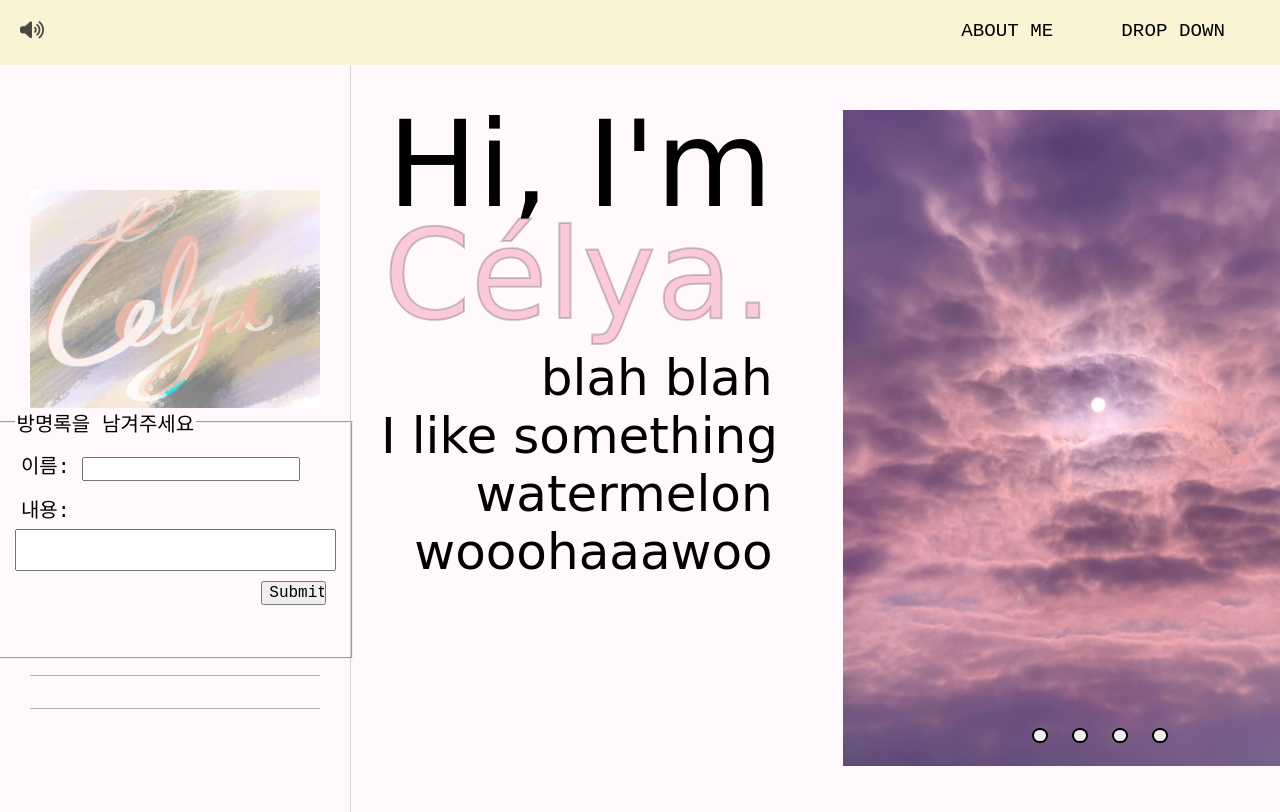
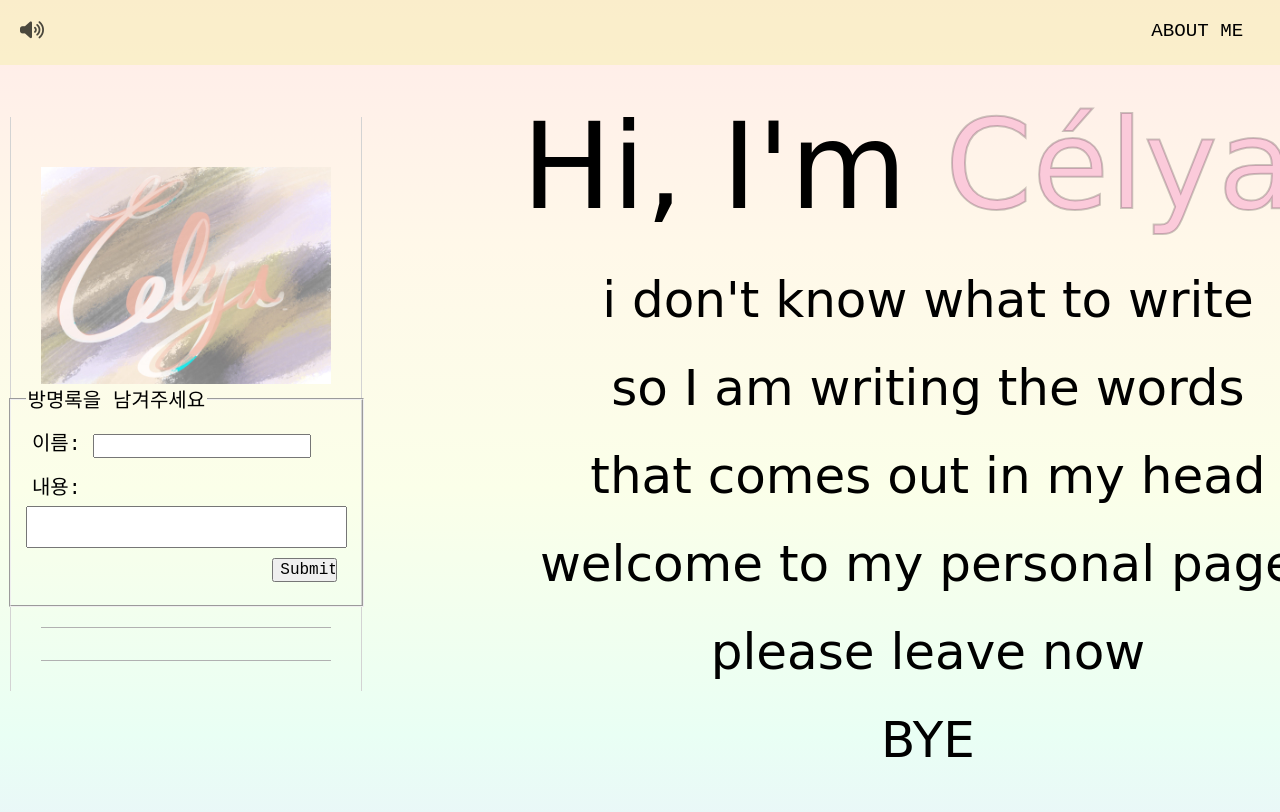
Before and after one commit to yjc3345/pi-study, a plain HTML site: page mypage/index.html in a window 1280 px wide. Shown: the top 812 px of the page. Drawn offline with Linux system fonts and the light colour scheme; a web font is replaced by a local one.

Commit message:
어쩌면 난 천재가 아닐까

```diff
--- a/mypage/carousel.css
+++ b/mypage/carousel.css
@@ -30,6 +30,6 @@
 	margin: 0 10px;
 }
 .introCarousel {
-	width: 40%;
-	margin-left: 50px;
+	width: 50%;
+	align-self: center;
 }
--- a/mypage/index.css
+++ b/mypage/index.css
@@ -1,8 +1,17 @@
 body {
 	margin: 0;
-	background-color: rgb(255, 249, 253);
 	width: 1470px;
+	height: 1470px;
 	overflow: scroll;
+	background: linear-gradient(
+		rgb(255, 235, 233),
+		rgb(255, 248, 233),
+		rgb(251, 255, 233),
+		rgb(233, 255, 244),
+		rgb(234, 233, 255),
+		rgb(255, 233, 252),
+		rgb(255, 235, 233)
+	);
 }
 .navRight {
 	display: flex;
@@ -13,17 +22,17 @@ header {
 header .navigationBar {
 	display: flex;
 	justify-content: space-between;
-	width: 100%;
+	width: 1470px;
 	height: 65px;
 	background-color: rgba(245, 240, 173, 0.5);
 	padding: 20px 20px 10px 0;
-	position: absolute;
+	position: fixed;
 	text-align: center;
 	box-sizing: border-box;
 	border: none;
 	font-size: 1.2rem;
 	font-family: 'Courier New', Courier, monospace;
-	min-width: 1170px;
+	z-index: 1;
 }
 /* 여기부터 툴팁 */
 .navRight :first-child:hover,
@@ -64,14 +73,19 @@ nav i:hover {
 /* 여기까지 툴팁*/
 .center {
 	display: flex;
-	justify-content: left;
+	justify-content: center;
 }
 
 .introAll {
 	display: flex;
+	flex-direction: column;
+	justify-content: center;
+	align-content: center;
+}
+.sidebar {
+	width: 505px;
 }
 .menu {
-	border-right: 1px solid lightgray;
 	margin-top: 65px;
 	padding: 50px 30px 30px 30px;
 	width: 290px;
@@ -80,6 +94,11 @@ nav i:hover {
 	justify-content: center;
 	align-items: center;
 	font-family: 'Courier New', Courier, monospace;
+	transition: all 0.3s;
+	position: relative;
+	border-right: 1px solid lightgray;
+	border-left: 1px solid lightgray;
+	margin-left: 10px;
 }
 .showVisitor {
 	width: 100%;
@@ -88,6 +107,7 @@ nav i:hover {
 	overflow: scroll;
 	border-bottom: 1px solid rgb(177, 177, 177);
 	border-top: 1px solid rgb(177, 177, 177);
+	margin-top: 20px;
 }
 div.showVisitor::-webkit-scrollbar,
 .showVisitor p::-webkit-scrollbar {
@@ -110,8 +130,7 @@ div.showVisitor::-webkit-scrollbar,
 	flex-direction: column;
 	font-family: cursive;
 	padding: 110px 20px 0 30px;
-	text-align: end;
-	width: 35%;
+	text-align: center;
 }
 .intro .hi {
 	font-size: 120px;
@@ -125,6 +144,7 @@ div.showVisitor::-webkit-scrollbar,
 }
 .im {
 	font-size: 50px;
+	margin-top: 30px;
 	white-space: nowrap;
 }
 
@@ -139,6 +159,17 @@ footer span,
 a {
 	padding: 20px;
 }
+/* 내 욕심은 매우 크다 */
+/* .cursor {
+	border: rgb(189, 189, 189) 2px solid;
+	background-color: rgba(189, 189, 189, 0.7);
+	border-radius: 15px;
+	height: 20px;
+	width: 20px;
+	position: absolute;
+	top: -10px;
+	left: -10px;
+} */
 /* @media (max-width: 950px) {
 	.menu {
 		display: flex;
--- a/mypage/index.html
+++ b/mypage/index.html
@@ -53,6 +53,7 @@
         </nav>
     </header>
     <div class="center">
+        <div class="sidebar">
             <div class="menu">
                 <img src="IMG_2664.JPG">
                 <form action="#" class="visitorsBook">
@@ -62,7 +63,8 @@
                             <input type="text" name="visitorsBookTitle" id="visitorsBookTitle">
                         </label>
                         <label for="visitorsBookContent">내용:</label>
-                    <textarea name="visitorsBookContent" id="visitorsBookContent" cols="30" maxlength="25"></textarea>
+                        <textarea name="visitorsBookContent" id="visitorsBookContent" cols="30"
+                            maxlength="25"></textarea>
                         <input type="submit" id="submit">
                     </fieldset>
                 </form>
@@ -70,18 +72,20 @@
                     <div></div>
                     <p></p>
                 </div>
-
+            </div>
         </div>
         <div class="introAll">
             <div class="intro">
                 <div class="hi">Hi, I'm
-                    <div class="hi name">Célya.</div>
+                    <span class="hi name">Célya.</span>
                 </div>
                 <br>
-                <div class="im">blah blah</div>
-                <div class="im">I like something</div>
-                <div class="im">watermelon</div>
-                <div class="im">wooohaaawoo</div>
+                <div class="im">i don't know what to write</div>
+                <div class="im">so I am writing the words</div>
+                <div class="im"> that comes out in my head</div>
+                <div class="im">welcome to my personal page!</div>
+                <div class="im">please leave now</div>
+                <div class="im">BYE</div>
             </div>
             <div class="introCarousel">
                 <div class="carouselContainer">
@@ -119,12 +123,15 @@
             <a href="mailto:yjc3345@naver.com" target="_blank">Email: yjc3345@naver.com</a>
         </div>
     </footer>
+    <div class="cursor"></div>
     <script src="dropdown.js"></script>
     <script src="modal.js"></script>
     <script src="accordion.js"></script>
     <script src="form.js"></script>
     <script src="stepper.js"></script>
     <script src="carousel.js"></script>
+    <script src="scroll.js"></script>
+    <script src="cursor.js"></script>
 </body>
 
 </html>
--- a/mypage/modal.css
+++ b/mypage/modal.css
@@ -39,7 +39,7 @@
 }
 form {
 	width: 90%;
-	height: 40%;
+	height: 15%;
 	display: flex;
 	justify-content: center;
 }
--- /dev/null
+++ b/mypage/scroll.js
@@ -0,0 +1,14 @@
+const menu = document.querySelector('.menu');
+
+// top이 아닌 다른것에 주어야 할 것 같은데,
+// 스크롤을 할때 조금씩 밀림,
+//Math.ceil(scrollTop / (document.body.scrollHeight - window.outerHeight) * 100);
+//위의 식을 이용하면 난감한 숫자가 나옴.
+//그래서 percent에 3 더해줌,
+window.addEventListener('scroll', () => {
+	scrollTop = document.documentElement.scrollTop;
+	// console.log(scrollTop);
+	let percent = Math.ceil((scrollTop / document.body.scrollHeight) * 100) + 3;
+	console.log(percent);
+	menu.style.top = `${percent}%`;
+});
```
Also changed, not shown: mypage/cursor.js (added, +9 -0 lines). Lines whose indentation alone changed are shown as unchanged.
